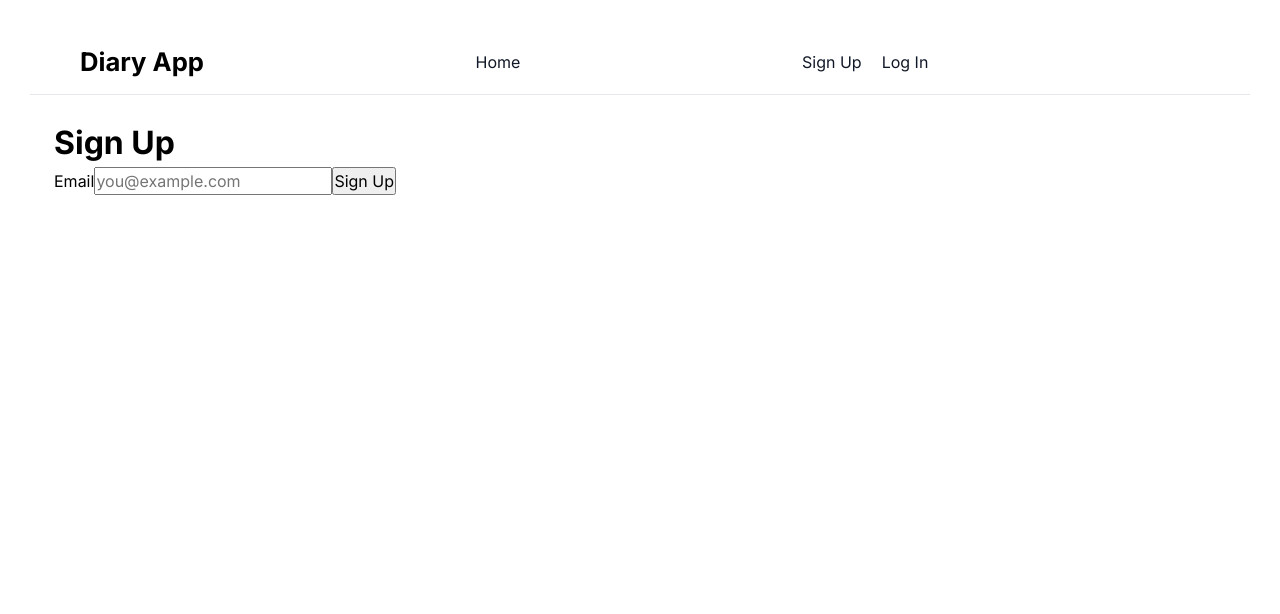
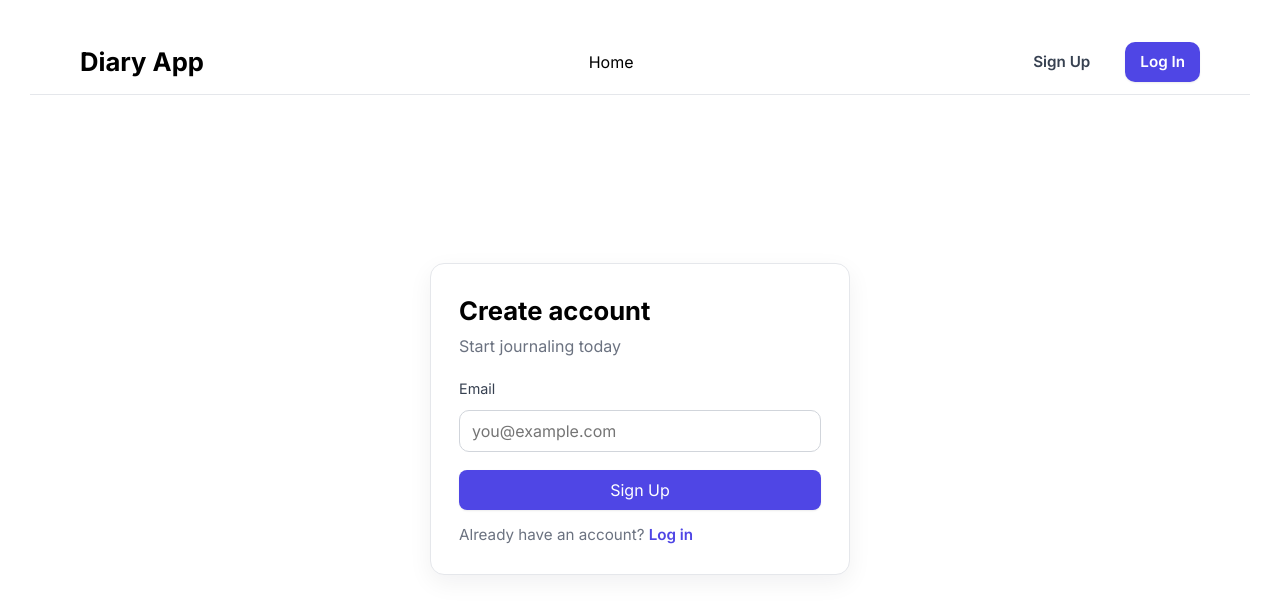
Before and after one commit to Tomek889/diary-app, a React (Vite) app in the folder client/: page /signup in a window 1280 px wide. Shown: the top 614 px of the page. Built offline with nearby package versions, Linux system fonts and the light colour scheme.

Commit message:
Style home, signup, and login pages

```diff
--- a/client/src/components/Layout.jsx
+++ b/client/src/components/Layout.jsx
@@ -24,13 +24,25 @@ export default function Layout() {
           <Link to="/">Home</Link>
           {email && <Link to="/dashboard">Dashboard</Link>}
         </div>
+
         {!email && (
           <div className="auth-links">
-            <Link to="/signup">Sign Up</Link>
-            <Link to="/login">Log In</Link>
+            <Link to="/signup" className="btn-ghost">
+              Sign Up
+            </Link>
+            <Link to="/login" className="btn-primary">
+              Log In
+            </Link>
           </div>
         )}
-        <div>{email && <button onClick={handleLogout}>Log Out</button>}</div>
+
+        {email && (
+          <div className="auth-links">
+            <button onClick={handleLogout} className="btn-ghost">
+              Log Out
+            </button>
+          </div>
+        )}
       </nav>
 
       <main>
--- a/client/src/index.css
+++ b/client/src/index.css
@@ -102,19 +102,24 @@ nav {
 }
 
 .pagesNav {
-    display: flex;
-    gap: 30px;
+  display: flex;
+  gap: 30px;
+}
+
+.auth-links {
+  display: flex;
+  gap: 20px;
 }
 
 nav a,
 nav button {
-  text-decoration: none;
-  color: #111827;
+  color: inherit;
   background: transparent;
   border: none;
+  padding: 8px;
   cursor: pointer;
-  padding: 8px 10px;
   border-radius: 8px;
+  text-decoration: none;
 }
 
 nav a:hover,
@@ -128,13 +133,19 @@ main {
 
 .home {
   min-height: calc(100vh - 200px);
-  display: grid;
-  place-items: center;
-  text-align: center;
+  display: flex;
+  justify-content: center;
+  align-items: center;
 }
 
 .home-content {
   max-width: 700px;
+  display: flex;
+  flex-direction: column;
+  justify-content: center;
+  align-items: center;
+  text-align: center;
+  margin-top: -30px;
 }
 
 .home h1 {
@@ -151,3 +162,172 @@ main {
   font-size: 1.6rem;
   font-weight: 700;
 }
+
+.login-buttons a:first-child {
+  color: #374151;
+  background: #ffffff;
+  border-color: #d1d5db;
+}
+
+.login-buttons a:first-child:hover {
+  background: #f9fafb;
+}
+
+.login-buttons a:last-child {
+  color: #ffffff;
+  background: #4f46e5;
+  border-color: #4f46e5;
+}
+
+.login-buttons a:last-child:hover {
+  background: #4338ca;
+}
+
+.auth-links a:focus-visible,
+.auth-links button:focus-visible,
+.login-buttons a:focus-visible {
+  outline: 2px solid #a5b4fc;
+  outline-offset: 2px;
+}
+
+.auth-links a,
+.auth-links button,
+.login-buttons a,
+.login-buttons button,
+.today-entry-btn {
+  display: inline-flex;
+  align-items: center;
+  justify-content: center;
+  height: 40px;
+  padding: 0 14px;
+  border-radius: 10px;
+  font-weight: 600;
+  font-size: 0.95rem;
+  text-decoration: none;
+  border: 1px solid transparent;
+  transition: all 160ms ease;
+  cursor: pointer;
+}
+
+.btn-ghost {
+  color: #374151;
+  background: #ffffff;
+  border-color: #d1d5db;
+}
+
+.btn-ghost:hover {
+  background: #f9fafb;
+  border-color: #9ca3af;
+}
+
+.btn-primary {
+  color: #ffffff;
+  background: #4f46e5;
+  border-color: #4f46e5;
+  box-shadow: 0 1px 2px rgba(0, 0, 0, 0.08);
+}
+
+.btn-primary:hover {
+  background: #4338ca;
+  border-color: #4338ca;
+}
+
+.login-buttons {
+  display: flex;
+  gap: 12px;
+  margin-top: 20px;
+}
+
+.today-entry-btn {
+  margin-top: 12px;
+  background: #eef2ff;
+  color: #4338ca;
+  border-color: #c7d2fe;
+}
+
+.today-entry-btn:hover {
+  background: #e0e7ff;
+}
+
+.auth-page {
+  min-height: calc(100vh - 200px);
+  display: grid;
+  place-items: center;
+}
+
+.auth-card {
+  width: 100%;
+  max-width: 420px;
+  background: #fff;
+  border: 1px solid #e5e7eb;
+  border-radius: 14px;
+  padding: 28px;
+  box-shadow: 0 8px 24px rgba(15, 23, 42, 0.06);
+}
+
+.auth-title {
+  font-size: 1.6rem;
+  margin-bottom: 4px;
+}
+
+.auth-subtitle {
+  color: #6b7280;
+  margin-bottom: 20px;
+}
+
+.auth-form {
+  display: grid;
+  gap: 10px;
+}
+
+.form-label {
+  font-size: 0.9rem;
+  color: #374151;
+}
+
+.form-input {
+  height: 42px;
+  border: 1px solid #d1d5db;
+  border-radius: 10px;
+  padding: 0 12px;
+  outline: none;
+}
+
+.form-input:focus {
+  border-color: #818cf8;
+  box-shadow: 0 0 0 3px rgba(129, 140, 248, 0.2);
+}
+
+.auth-submit {
+  width: 100%;
+  margin-top: 8px;
+  border-radius: 8px;
+  cursor: pointer;
+  padding: 8px;
+}
+
+.auth-error {
+  color: #dc2626;
+  font-size: 0.9rem;
+}
+
+.auth-switch {
+  margin-top: 14px;
+  font-size: 0.95rem;
+  color: #6b7280;
+}
+
+.auth-switch a {
+  color: #4f46e5;
+  text-decoration: none;
+  font-weight: 600;
+}
+
+.auth-submit,
+.btn-primary,
+.btn-ghost {
+  appearance: none;
+  -webkit-appearance: none;
+  border: none;
+  outline: none;
+}
--- a/client/src/pages/Dashboard.jsx
+++ b/client/src/pages/Dashboard.jsx
@@ -60,7 +60,7 @@ export default function Dashboard() {
 
   const today = new Date();
   const todayDate = `${today.getFullYear()}-${String(
-    today.getMonth() + 1
+    today.getMonth() + 1,
   ).padStart(2, "0")}-${String(today.getDate()).padStart(2, "0")}`;
 
   if (!email) {
@@ -101,9 +101,9 @@ export default function Dashboard() {
       <div className="dashboard-right">
         <h2>Your Journal</h2>
         <Calendar />
-        <button>
-          <Link to={`/journal/${todayDate}`}>Go to today's entry</Link>
-        </button>
+        <Link className="today-entry-btn" to={`/journal/${todayDate}`}>
+          Go to today's entry
+        </Link>
       </div>
     </div>
   );
--- a/client/src/pages/HomePage.jsx
+++ b/client/src/pages/HomePage.jsx
@@ -1,6 +1,14 @@
-
+import { Link, useNavigate } from "react-router-dom";
+import { useState } from "react";
 
 export default function HomePage() {
+  const [email] = useState(() => {
+    if (typeof window === "undefined") return "";
+    return window.localStorage.getItem("userEmail") || "";
+  });
+
+  const navigate = useNavigate();
+
   return (
     <section className="home">
       <div className="home-content">
@@ -11,8 +19,27 @@ export default function HomePage() {
           Start journaling today to gain insights into your well-being and
           productivity!
         </p>
+
+        {email ? (
+          <div className="login-buttons">
+            <button
+              className="btn-primary"
+              onClick={() => navigate("/dashboard")}
+            >
+              Go to Dashboard
+            </button>
+          </div>
+        ) : (
+          <div className="login-buttons">
+            <Link to="/signup" className="btn-ghost">
+              Sign Up
+            </Link>
+            <Link to="/login" className="btn-primary">
+              Log In
+            </Link>
+          </div>
+        )}
       </div>
-
     </section>
   );
 }
--- a/client/src/pages/LoginPage.jsx
+++ b/client/src/pages/LoginPage.jsx
@@ -1,5 +1,5 @@
+import { Link, useNavigate } from "react-router-dom";
 import { useState } from "react";
-import { useNavigate } from "react-router-dom";
 
 export default function LoginPage() {
   const [email, setEmail] = useState("");
@@ -34,21 +34,36 @@ export default function LoginPage() {
   };
 
   return (
-    <div>
-      <h1>Login</h1>
-      <form onSubmit={handleSubmit}>
-        <label htmlFor="login-email">Email</label>
+    <section className="auth-page">
+      <div className="auth-card">
+        <h1 className="auth-title">Welcome back</h1>
+        <p className="auth-subtitle">Log in to continue</p>
+
+        <form onSubmit={handleSubmit} className="auth-form">
+          <label htmlFor="login-email" className="form-label">
+            Email
+          </label>
           <input
+            id="login-email"
             type="email"
-          id="login-email"
             value={email}
             onChange={(e) => setEmail(e.target.value)}
             placeholder="you@example.com"
+            className="form-input"
             required
           />
-        <button type="submit">Log In</button>
+
+          {error && <p className="auth-error">{error}</p>}
+
+          <button type="submit" className="btn-primary auth-submit">
+            Log In
+          </button>
         </form>
-      {error && <p style={{ color: "red" }}>{error}</p>}
+
+        <p className="auth-switch">
+          Don&apos;t have an account? <Link to="/signup">Sign up</Link>
+        </p>
       </div>
+    </section>
   );
 }
--- a/client/src/pages/SignupPage.jsx
+++ b/client/src/pages/SignupPage.jsx
@@ -1,5 +1,5 @@
+import { Link, useNavigate } from "react-router-dom";
 import { useState } from "react";
-import { useNavigate } from "react-router-dom";
 
 export default function SignupPage() {
   const [email, setEmail] = useState("");
@@ -34,21 +34,36 @@ export default function SignupPage() {
   };
 
   return (
-    <div>
-      <h1>Sign Up</h1>
-      <form onSubmit={handleSubmit}>
-        <label htmlFor="signup-email">Email</label>
+    <section className="auth-page">
+      <div className="auth-card">
+        <h1 className="auth-title">Create account</h1>
+        <p className="auth-subtitle">Start journaling today</p>
+
+        <form onSubmit={handleSubmit} className="auth-form">
+          <label htmlFor="signup-email" className="form-label">
+            Email
+          </label>
           <input
+            id="signup-email"
             type="email"
-          id="signup-email"
             value={email}
             onChange={(e) => setEmail(e.target.value)}
             placeholder="you@example.com"
+            className="form-input"
             required
           />
-        <button type="submit">Sign Up</button>
+
+          {error && <p className="auth-error">{error}</p>}
+
+          <button type="submit" className="btn-primary auth-submit">
+            Sign Up
+          </button>
         </form>
-      {error && <p style={{ color: "red" }}>{error}</p>}
+
+        <p className="auth-switch">
+          Already have an account? <Link to="/login">Log in</Link>
+        </p>
       </div>
+    </section>
   );
 }
```
Lines whose indentation alone changed are shown as unchanged.
